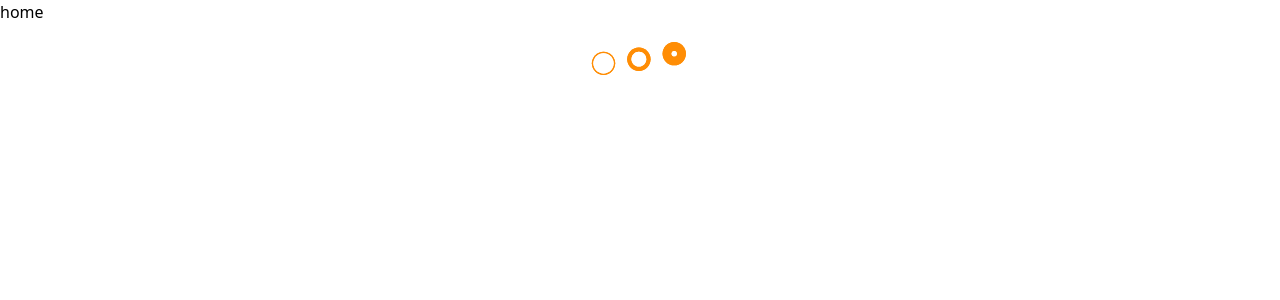
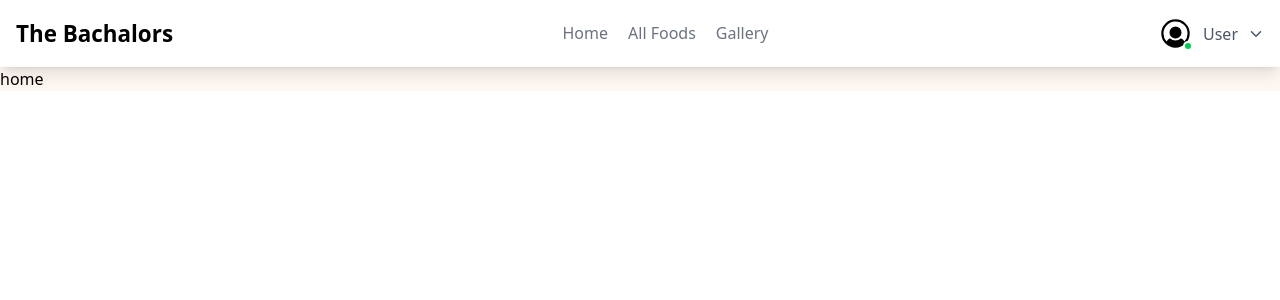
Before and after one commit to jabirstain3/the_bachalors, a React (Vite) app: page / in a window 1280 px wide. Shown: the top 300 px of the page. Built offline with nearby package versions, Linux system fonts and the light colour scheme.

Commit message:
Navbar design

```diff
--- a/src/App.jsx
+++ b/src/App.jsx
@@ -1,12 +1,12 @@
 import { Outlet } from "react-router-dom"
-import Loader from "./components/loader/Loader"
+import Navbar from "./components/navbar/Navbar"
 
 function App() {
 
   return (
-    <div className="w-full ">
+    <div className="w-full primary_bg">
+      <Navbar />
       <Outlet />
-      <Loader />
     </div>
   )
 }
--- /dev/null
+++ b/src/components/navbar/Navbar.jsx
@@ -0,0 +1,155 @@
+import { useState } from "react";
+import { useToRoute } from "../../hooks/navigation/useToRoute";
+import { NavLink } from "react-router-dom";
+import { FiUser } from "react-icons/fi";
+import { TbLogout2 } from "react-icons/tb";
+import { IoIosArrowUp } from "react-icons/io";
+import { CiMenuFries } from "react-icons/ci";
+import { AiOutlineAppstoreAdd, AiOutlineProduct } from "react-icons/ai";
+import { IoSettingsOutline } from "react-icons/io5";
+import { LiaClipboardListSolid } from "react-icons/lia";
+import { PiUserCircleFill } from "react-icons/pi";
+
+const Navbar = () => {
+    const [accountMenuOpen, setAccountMenuOpen] = useState(false);
+    const [mobileSidebarOpen, setMobileSidebarOpen] = useState(false);
+    const goTo = useToRoute();
+    // console.log(user);
+
+    const user = {
+        name: "User",
+        photo: "user"
+    }
+
+    const { name, photo } = user;
+
+
+    const navlinks = [
+        {name: "All Foods", path: "foods"},
+        {name: "Gallery", path: "foodgallery"},
+    ]
+
+    const handelLogIn = () =>{
+        goTo('/login')
+    }
+
+    const handelLogOut = () =>{
+        goTo('/')
+    }
+
+    const handalViewMyFood = () => {
+        // goTo(`${userbase}/foods`)
+    }
+
+    const handalMyOrders = () => {
+        // goTo(`${userbase}/orders`)
+    }
+
+    const handalAddFood = () => {
+        // goTo(`/add_foods`)
+    }
+
+    return (
+        <nav className="bg-white shadow-lg">
+            <div className="sectionBase mx-auto flex items-center justify-between relative">
+
+                {/* logo */}
+                <NavLink to={'/'} className={`text-[1.4rem] font-bold`}>The Bachalors</NavLink>
+
+                {/* nav links */}
+                <ul className="items-center gap-[20px] text-[1rem] md:flex hidden">
+                    <li className={` border-b-[2px] border-transparent transition-all duration-500 cursor-pointer capitalize hover:border-b-[#ea6a12] text-gray-500 hover:text-[#ea6a12]`}>
+                        <NavLink to='/' className="" >Home</NavLink>
+                    </li>
+                    {
+                        navlinks.map((link, index) => (
+                            <li key={index} className={` border-b-[2px] border-transparent transition-all duration-500 cursor-pointer capitalize  hover:border-b-[#ea6a12] text-gray-500 hover:text-[#ea6a12]`}>
+                                <NavLink to={link.path} className={({ isActive, }) => isActive ? "hover:text-[#5993bb] text-[#499eeeec] font-medium" : "" }>{link.name}</NavLink>
+                            </li>
+                        ))
+                    }
+                </ul>
+
+                {/* user account */}
+                <div className="flex items-center gap-[15px]">
+                    {
+                        user ?
+                        (<div className="flex items-center gap-[10px] cursor-pointer relative" onClick={() => setAccountMenuOpen(!accountMenuOpen)}>
+                            <div className="relative">
+                                {
+                                    photo !== "user" ?
+                                    <img src={photo} alt={name} className="w-[35px] h-[35px] rounded-full object-cover"/>:
+                                    <div className="w-[35px] h-[35px] rounded-full flex items-center justify-center">
+                                        <PiUserCircleFill className="w-full h-full"/>
+                                    </div>
+                                }
+                                <div className="w-[10px] h-[10px] rounded-full bg-green-500 absolute bottom-[0px] right-0 border-2 border-white"></div>
+                            </div>
+
+                            <h1 className="text-[1rem] font-[400] text-gray-600 sm:block hidden">{name}</h1>
+
+                            <div className={`${accountMenuOpen ? "translate-y-0 opacity-100 z-[10]" : "translate-y-[10px] opacity-0 z-[-1]"} bg-white w-max rounded-md absolute top-[45px] right-0 p-[10px] flex flex-col transition-all duration-300 gap-[5px]`}>
+                                <button className="flex items-center gap-[5px] rounded-md p-[8px] pr-[45px] py-[3px] text-[1rem] text-gray-600 hover:text-[#ea6a12] hover:bg-[#f4bb955d]">
+                                    <FiUser />
+                                    View Profile
+                                </button>
+
+                                <button onClick={handalAddFood} className="flex items-center gap-[5px] rounded-md p-[8px] pr-[45px] py-[3px] text-[1rem] text-gray-600 hover:text-[#ea6a12] hover:bg-[#f4bb955d]">
+                                    <AiOutlineAppstoreAdd />
+                                    Add Food
+                                </button>
+
+                                <button onClick={handalViewMyFood} className="flex items-center gap-[5px] rounded-md p-[8px] pr-[45px] py-[3px] text-[1rem] text-gray-600 hover:text-[#ea6a12] hover:bg-[#f4bb955d]">
+                                    <AiOutlineProduct />
+                                    My Foods
+                                </button>
+
+                                <button onClick={handalMyOrders} className="flex items-center gap-[5px] rounded-md p-[8px] pr-[45px] py-[3px] text-[1rem] text-gray-600 hover:text-[#ea6a12] hover:bg-[#f4bb955d]">
+                                    <LiaClipboardListSolid />
+                                    My Orders
+                                </button>
+
+                                <button className="flex items-center gap-[5px] rounded-md p-[8px] pr-[45px] py-[3px] text-[1rem]  text-gray-600 hover:text-[#ea6a12] hover:bg-[#f4bb955d]">
+                                    <IoSettingsOutline/>
+                                    Settings
+                                </button>
+
+                                <div className="mt-3 border-t border-gray-300 pt-[5px]">
+                                    <button className="flex items-center gap-[5px] rounded-md p-[8px] pr-[45px] py-[3px] text-[1rem] text-red-500 hover:bg-red-100" onClick={handelLogOut}>
+                                        <TbLogout2 />
+                                        Logout
+                                    </button>
+                                </div>
+                            </div>
+
+                            <IoIosArrowUp className={`${accountMenuOpen ? "rotate-0" : "rotate-[180deg]"} transition-all duration-300 text-gray-600 sm:block hidden`}/>
+
+                        </div>):
+                        <button className="py-[7px] text-[1rem] px-[16px] rounded-full capitalize text-white btn_bg transition-all duration-300" onClick={handelLogIn}>log In
+                        </button>
+                    }
+
+                    <CiMenuFries onClick={() => setMobileSidebarOpen(!mobileSidebarOpen)}className="text-[1.5rem] text-[#424242]c cursor-pointer md:hidden flex"/>
+                </div>
+
+                {/* mobile sidebar */}
+                <aside  className={` ${mobileSidebarOpen ? "translate-x-0 opacity-100 z-20" : "hidden translate-x-[200px] opacity-0 z-[-1]"} w-[150px] md:hidden bg-white p-4 text-center absolute top-[55px] right-0 sm:w-[300px] rounded-md transition-all duration-300`}>
+                    <ul className="items-start gap-[10px] text-[1rem] text-gray-800 flex flex-col">
+                        <li className={`border-b-[2px] border-transparent transition-all duration-500 cursor-pointer capitalize  hover:border-b-[#ea6a12] text-gray-500 hover:text-[#ea6a12]`}>
+                            <NavLink to='/' className={({ isActive, }) => isActive ? "text-[#ea6a12] font-medium" : "" }>Home</NavLink>
+                        </li>
+                        {
+                            navlinks.map((link, index) => (
+                                <li key={index} className={`w-fit border-b-[2px] border-transparent transition-all duration-500 cursor-pointer capitalize  hover:border-b-[#ea6a12] text-gray-500 hover:text-[#ea6a12]`}>
+                                    <NavLink to={link.path} className={({ isActive, }) => isActive ? "text-[#ea6a12] font-medium" : "" }>{link.name}</NavLink>
+                                </li>
+                            ))
+                        }
+                    </ul>
+                </aside>
+            </div>
+        </nav>
+    );
+};
+
+export default Navbar;
```
